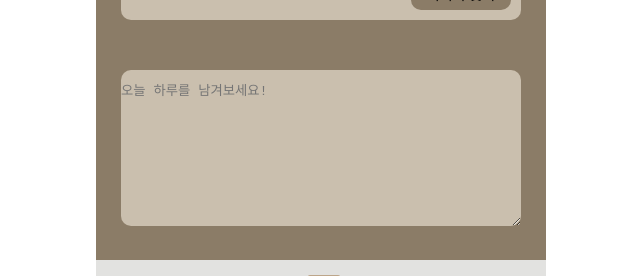
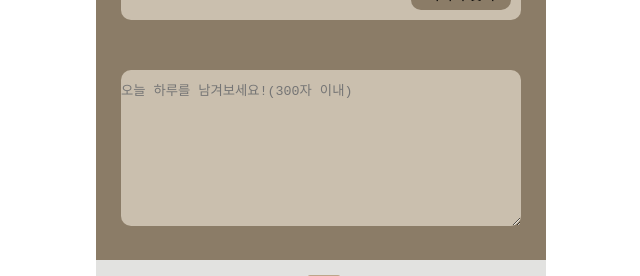
Before and after one commit to DevWonny/picture_project, a React (Create React App) app: page /upload in a window 1280 px wide. Shown: the part 470-746 px from the top of the page, without its empty margins (319-959 px from the left). Built offline with nearby package versions, Linux system fonts and the light colour scheme; the HTML template or start-up script is replaced by a standard one.

Commit message:
feat : upload page 글자 수 제한 구현(300자 이내)

```diff
--- a/src/views/Upload.tsx
+++ b/src/views/Upload.tsx
@@ -1,4 +1,4 @@
-import { useState } from "react";
+import { useEffect, useState } from "react";
 import { useLocation, useNavigate } from "react-router-dom";
 import styled from "styled-components";
 import BackButton from "../components/BackButton";
@@ -49,6 +49,14 @@ const Upload = () => {
     }
   };
 
+  // 글자 수 제한
+  useEffect(() => {
+    if (imageText.length > 300) {
+      alert("300자 이내로 입력해주세요!");
+      setImageText(imageText.substring(0, 300));
+    }
+  }, [imageText]);
+
   return (
     <UploadWrap>
       <UploadHeader>
@@ -82,7 +90,8 @@ const Upload = () => {
 
         {/* text upload */}
         <TextWrap
-          placeholder="오늘 하루를 남겨보세요!"
+          placeholder="오늘 하루를 남겨보세요!(300자 이내)"
+          value={imageText}
           onChange={(e) => {
             setImageText(e.target.value);
           }}
```
